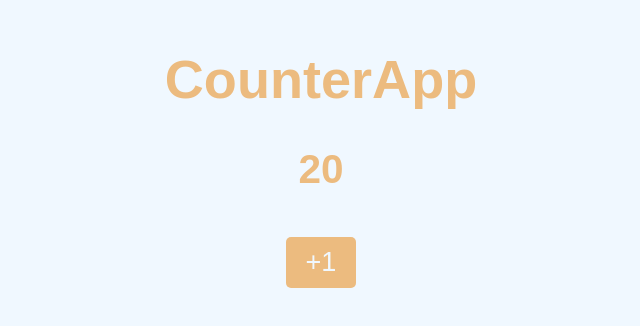
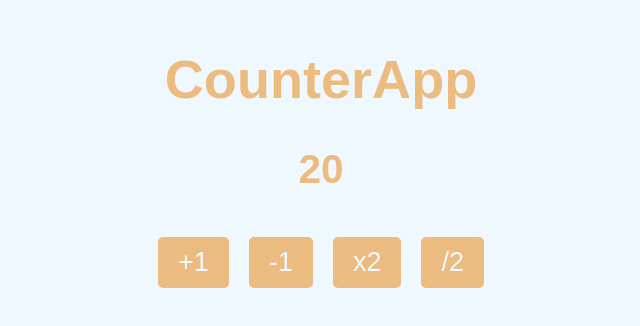
Before and after one commit to Nau-c/React-de-cero-a-experto, a React (Vite) app in the folder 03-counter-app-vite/: page / in a window 1280 px wide. Shown: the part 136-462 px from the top of the page, without its empty margins (319-959 px from the left). Built offline with nearby package versions, Linux system fonts and the light colour scheme.

Commit message:
handleSubtract y handleReset

```diff
--- a/03-counter-app-vite/src/CounterApp.jsx
+++ b/03-counter-app-vite/src/CounterApp.jsx
@@ -1,25 +1,25 @@
+import React from "react";
 import { useState } from 'react'
 import PropTypes from 'prop-types';
 
 export const CounterApp = ({ value }) => {
 
-    const [ counter, setCounter ] = useState( value );
+    const [counter, setCounter] = useState(value);
 
     //hooks son constantes para no setear el valor
-    const handleAdd = () => {
-        // console.log('+3');
-        // value = 100
-        // console.log(value)
-        setCounter( (count) => count + 1)
-    }
+    const handleAdd = () => setCounter((count) => count + 1)
+    const setRest = () => setCounter((count) => count - 1)
+    const setMulti = () => setCounter((count) => count * 2)
+    const setDivi = () => setCounter(count => count / 2)
 
     return (
         <>
             <h1>CounterApp</h1>
-            <h2> { counter } </h2>
-            <button onClick={ handleAdd }>
-                +1
-            </button>
+            <h2> {counter} </h2>
+            <button onClick={handleAdd}> +1 </button>
+            <button onClick={setRest}> -1 </button>
+            <button onClick={setMulti}> x2 </button>
+            <button onClick={setDivi}> /2 </button>
         </>
     );
 
--- a/03-counter-app-vite/src/main.jsx
+++ b/03-counter-app-vite/src/main.jsx
@@ -2,7 +2,6 @@ import React from "react";
 import ReactDOM from "react-dom/client";
 import { App, HelloWorldApp } from "./HelloWorldApp";
 import { CounterApp } from "./CounterApp";
-import { ComponenteG } from "./ComponenteG";
 import "./styles.css";
 
 ReactDOM.createRoot(document.getElementById("root") ).render(
```
Also changed, not shown: 03-counter-app-vite/src/ComponenteG.jsx (deleted, +0 -28 lines), 2 other files (tests, documents, lock files or other folders).
